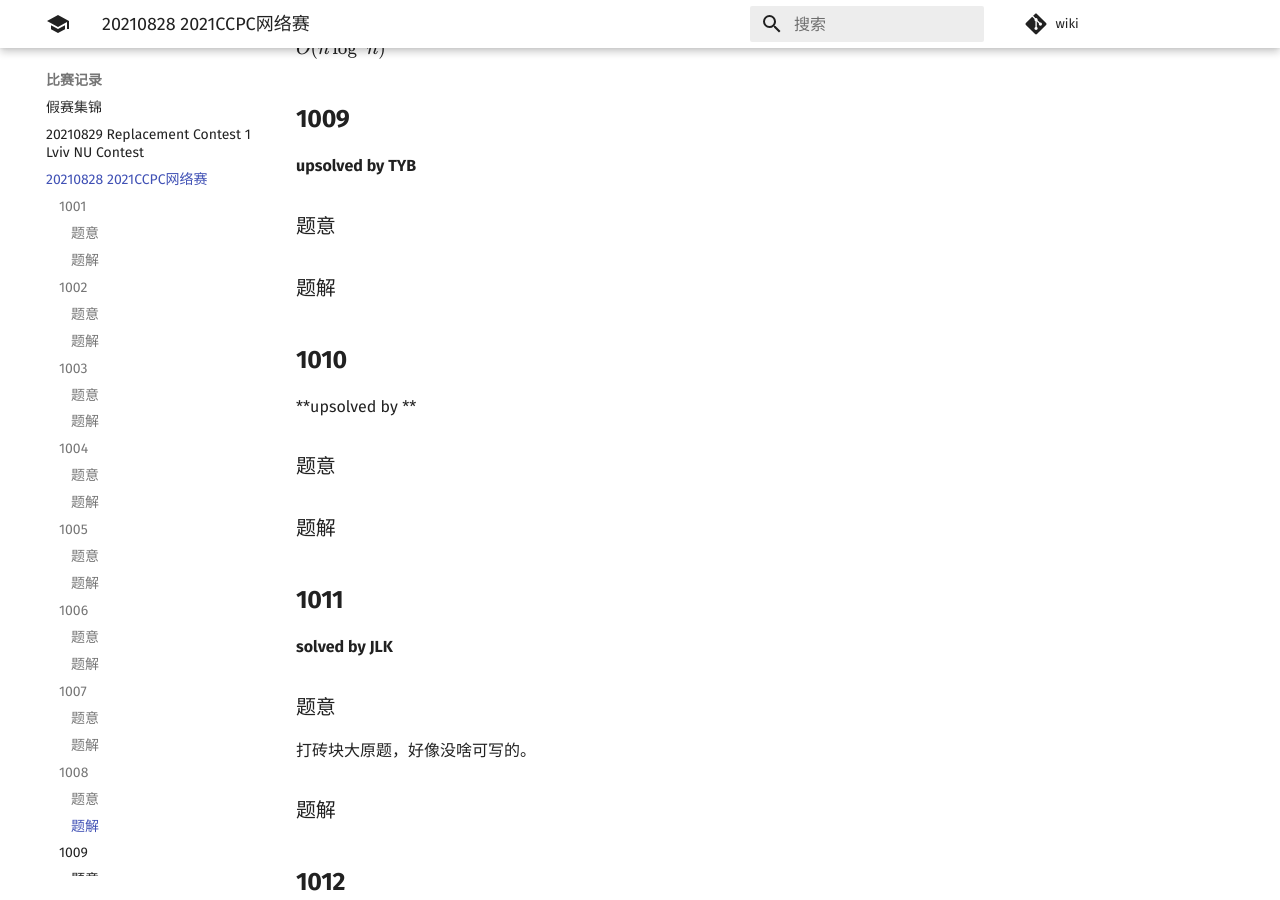
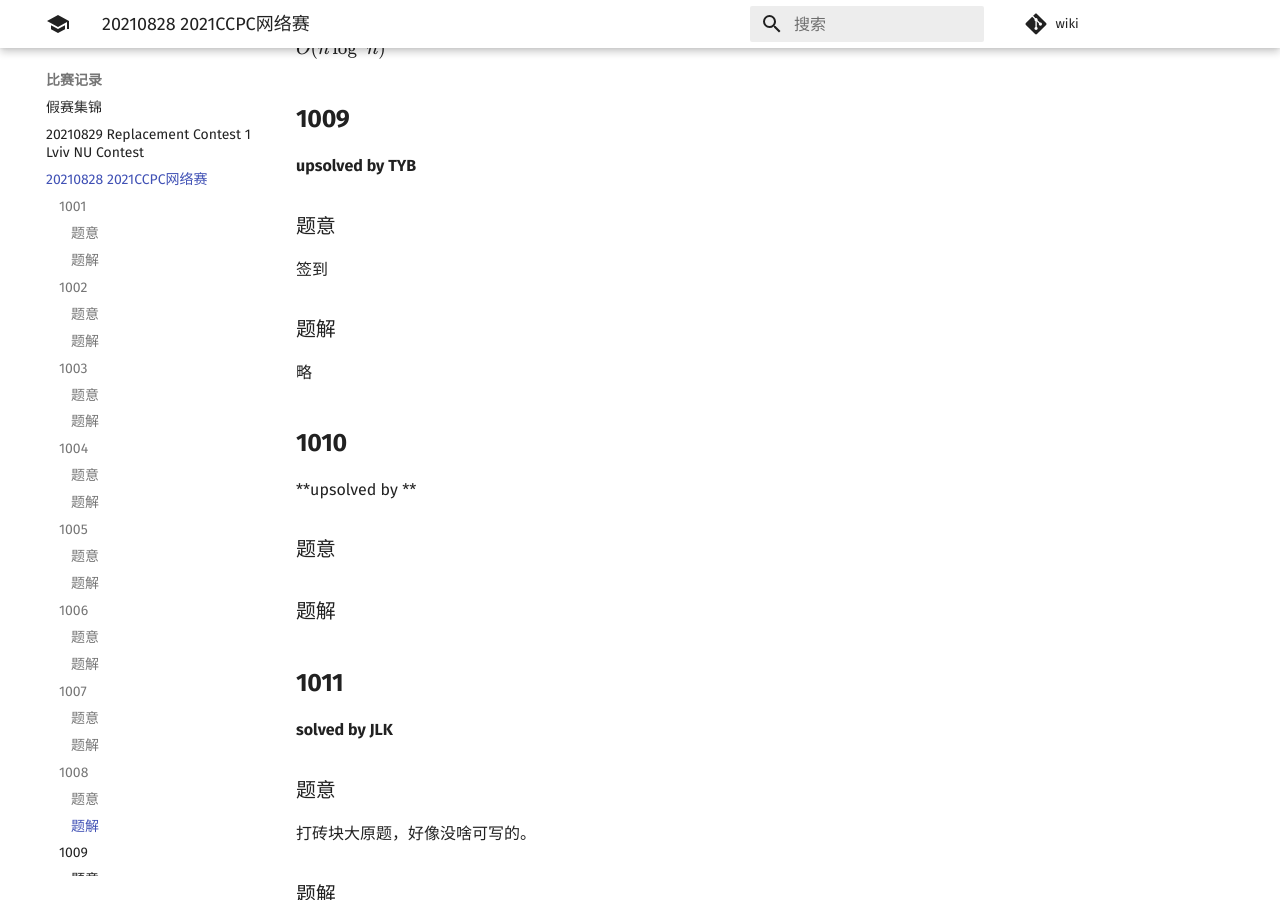
Before and after one commit to PoorMath/PoorMath.github.io, an MkDocs documentation site: the page built from docs/contest/20210828 2021CCPC网络赛.md, in a window 1280 px wide and 900 px high, scrolled down 2712 px. Built offline with MkDocs 1.6.1 and Material for MkDocs 9.7.7, drawn with Linux system fonts in a browser that asks for light colours; comment, search, counter and statistics services are not loaded.

Commit message:
Update 20210828 2021CCPC网络赛.md

```diff
--- a/docs/contest/20210828 2021CCPC网络赛.md
+++ b/docs/contest/20210828 2021CCPC网络赛.md
@@ -118,11 +118,11 @@
 
 ### 题意
 
-
+签到
 
 ### 题解
 
-
+略
 
 ## **1010**
 
```
